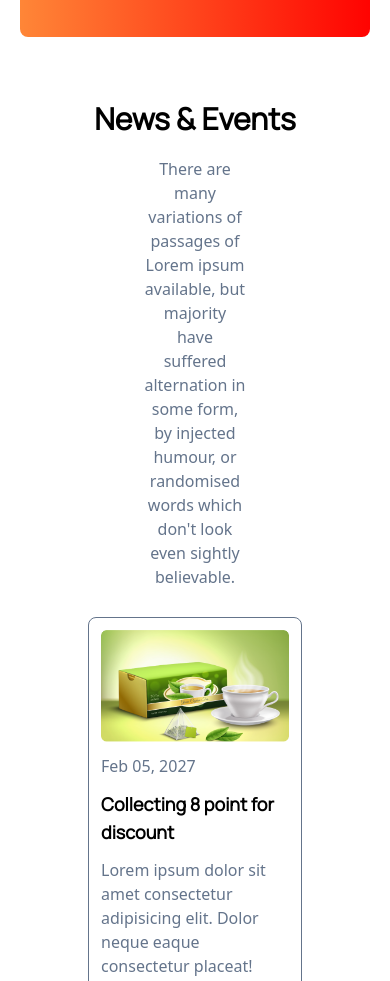
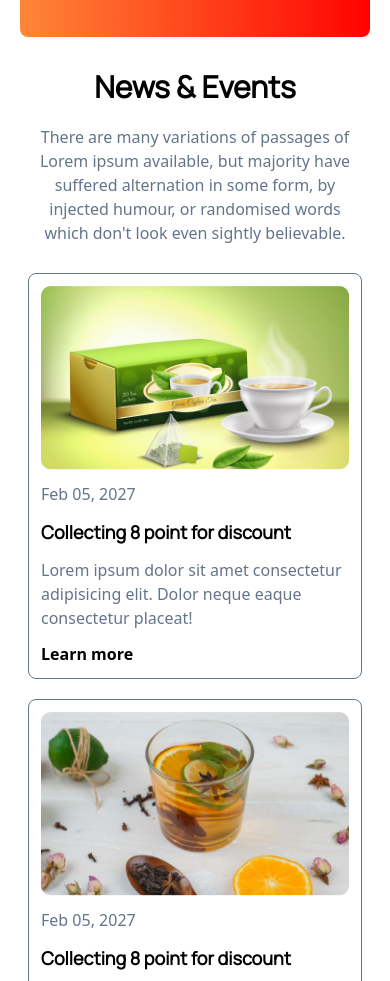
Before and after one commit to Abu-0-RayhaN/Tea-House, a website: page dist/index.html in a window 390 px wide. Shown: the part 3789-4770 px from the top of the page. Drawn offline with Linux system fonts and the light colour scheme.

Commit message:
news & events responsive

```diff
--- a/dist/index.html
+++ b/dist/index.html
@@ -167,10 +167,12 @@
         </div>
 
         <!-- News & Events -->
-        <div class="mx-20 mt-16">
+        <div class="lg:mx-20 md:mx-10 mx-5 md:mt-16 mt-8">
             <div class="flex flex-col gap-5 text-center">
                 <h2 class="font-bold text-3xl font-manrope">News & Events</h2>
-                <p class="font-sans mx-16 mb-7 text-slate-500"> There are many variations of passages of Lorem ipsum
+                <p class="font-sans md:mx-16 sm:mx-4 mx-2 mb-7 text-slate-500"> There are many variations of passages of
+                    Lorem
+                    ipsum
                     available, but majority have
                     suffered
                     alternation
```
Also changed, not shown: dist/output.css.
